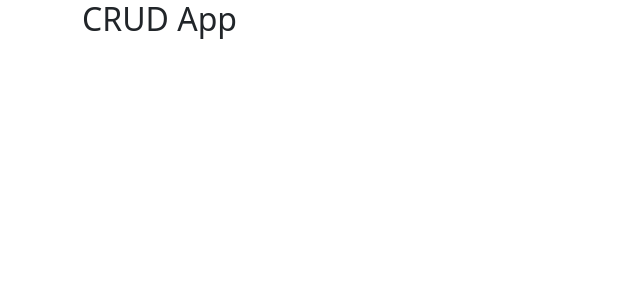
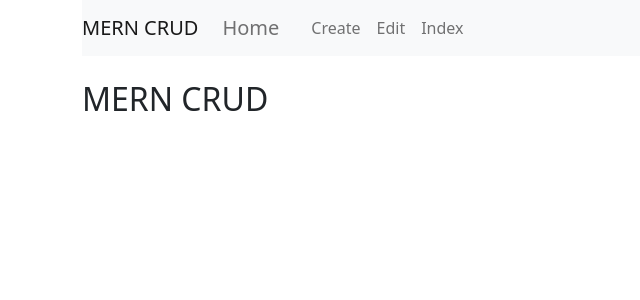
Before and after one commit to gsandamali/MERN-CRUD-App, a React (Create React App) app in the folder frontend/: page / in a window 1280 px wide. Shown: the top 300 px of the page, without its empty margins (0-640 px from the left). Built offline with nearby package versions, Linux system fonts and the light colour scheme.

Commit message:
Create Navigation Bar Using Bootstrap

```diff
--- a/frontend/src/App.js
+++ b/frontend/src/App.js
@@ -1,16 +1,46 @@
 import React, {Component} from 'react';
 import 'bootstrap/dist/css/bootstrap.min.css';
+import {Routes, Route, Link} from 'react-router-dom';
 
-class App extends Component{
+// import component
+import Create from './components/create.component';
+import Edit from './components/edit.component';
+import Index from './components/index.component';
 
-  render() {
+class App extends Component {
+  render () {
     return(
-      <div className='container'>
-        <h2>CRUD App</h2>
+      <div>
+        <div className='container'>
+          <nav className='navbar navbar-expand-lg navbar-light bg-light mx-auto'>
+            <Link to={'/'} className='navbar-brand'> MERN CRUD</Link>
+            <div className='collapse navbar-collapse' id='navbarContent'>
+              <ul className='navbar-nav mr-auto'>
+                <li className="nav-item">
+                  <Link to={'/'} className="nav-link navbar-brand">Home</Link>
+                </li>
+                <li className="nav-item">
+                  <Link to={'/create'} className="nav-link">Create</Link>
+                </li>
+                <li className="nav-item">
+                  <Link to={'/edit'} className="nav-link">Edit</Link>
+                </li>
+                <li className="nav-item">
+                  <Link to={'/index'} className="nav-link">Index</Link>
+                </li>
+              </ul>
+            </div>
+          </nav> <br/>
+          <h2>MERN CRUD</h2> <br/>
+          <Routes>
+            <Route exact path = '/create' component = {Create} />
+            <Route exact path = '/edit/:id' component = {Edit} />
+            <Route exact path = '/index' component = {Index} />
+          </Routes>
+        </div>
       </div>
     );
-  }
-
-}
+  };
+};
 
 export default App;
```
